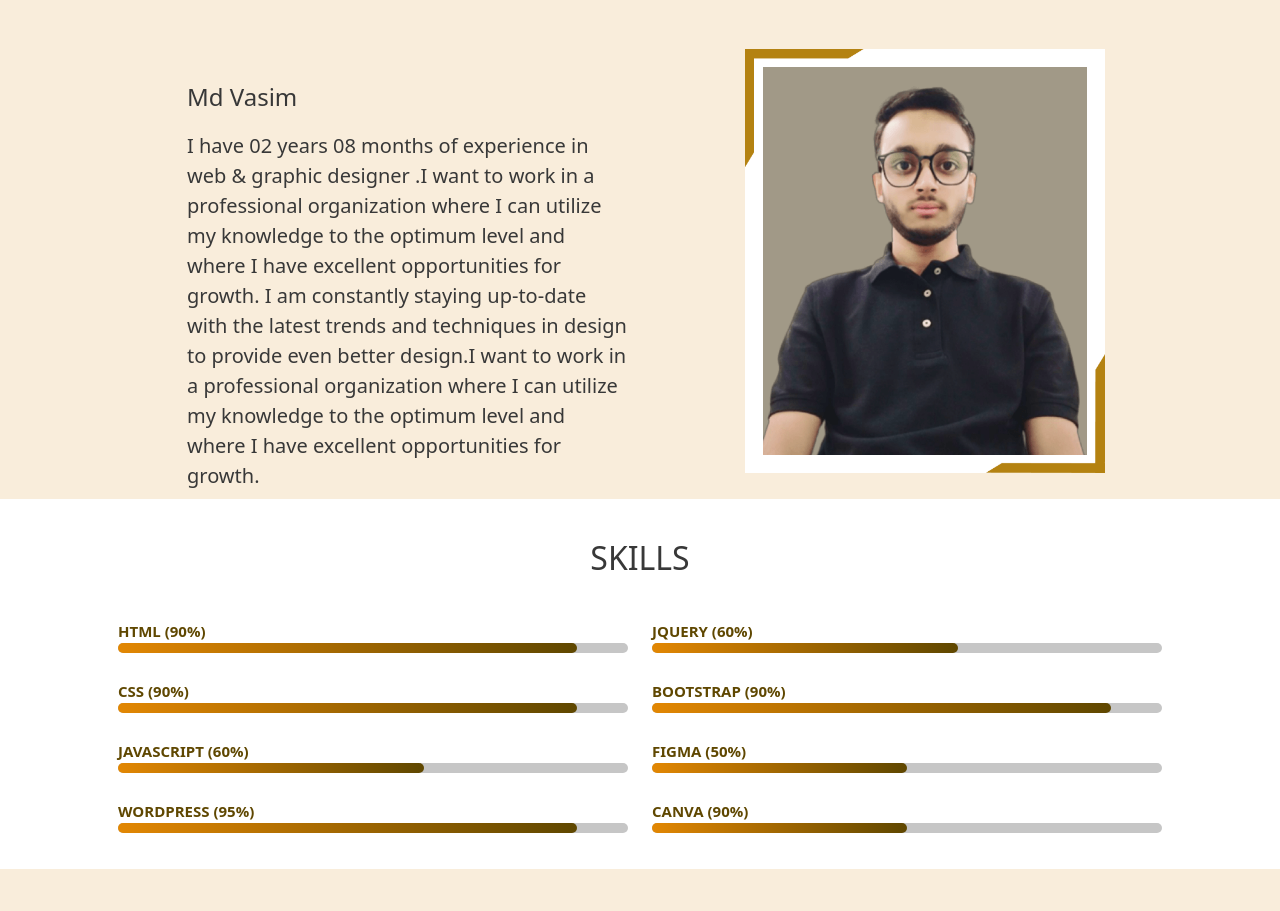
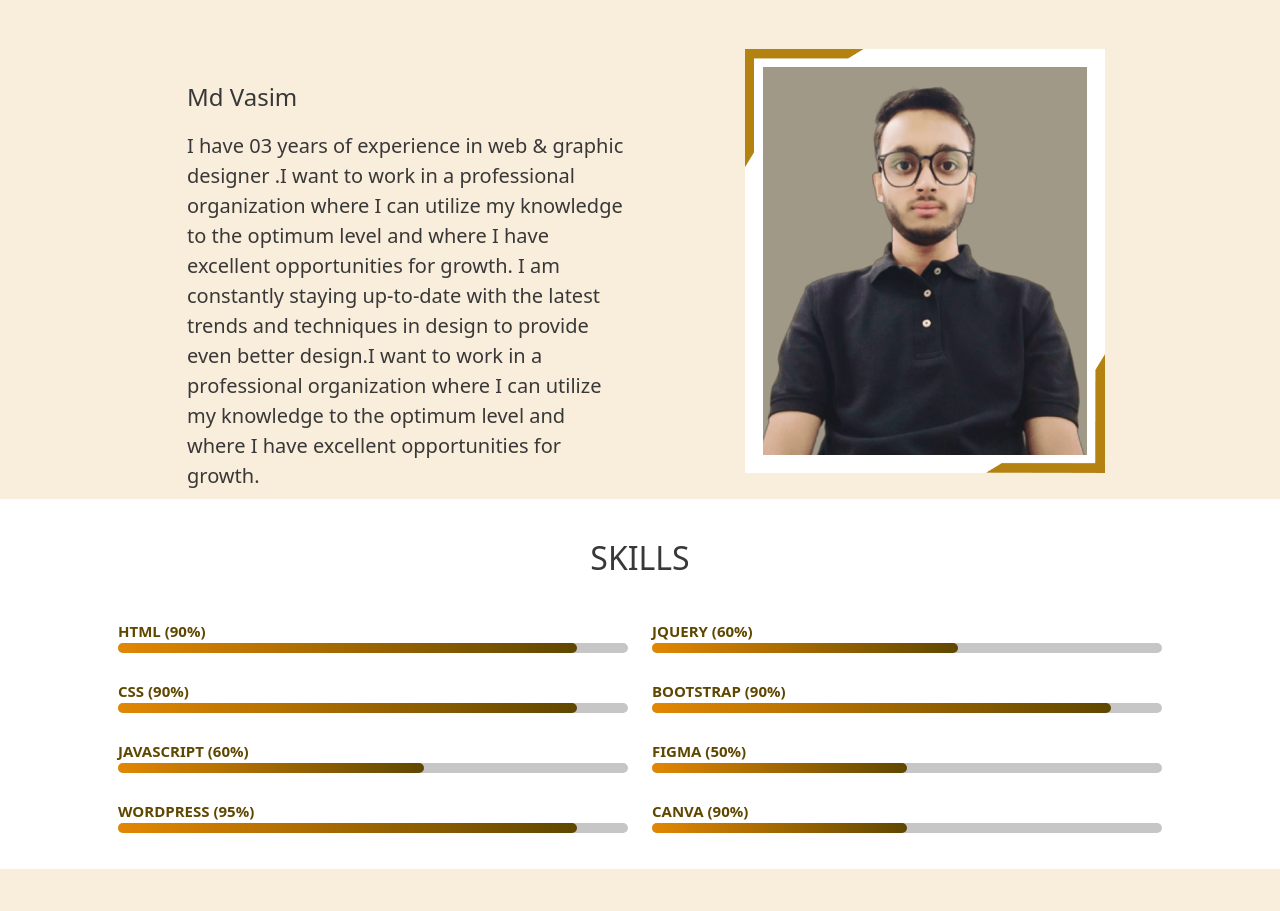
Before and after one commit to mdvasim8766/portfoliowebsite, a plain HTML site: page index.html in a window 1280 px wide. Shown: the part 865-1776 px from the top of the page. Drawn offline with nearby package versions, Linux system fonts and the light colour scheme.

```diff
--- a/index.html
+++ b/index.html
@@ -111,7 +111,7 @@
 
 					<div class="col-md-12 s-6"id="iam">
 						<p>Md Vasim</p>
-						<p style="font-size: 20px;">I have 02 years 08 months of experience in web & graphic designer .I want to work in a professional organization where I can utilize my knowledge to the optimum level and where I have excellent opportunities for growth.
+						<p style="font-size: 20px;">I have 03 years of experience in web & graphic designer .I want to work in a professional organization where I can utilize my knowledge to the optimum level and where I have excellent opportunities for growth.
 							 I am constantly staying up-to-date with the latest trends and techniques in design to provide even better design.I want to work in a professional organization where I can utilize my knowledge
 to the optimum level and where I have excellent opportunities for growth.</p>
 					</div>
```
